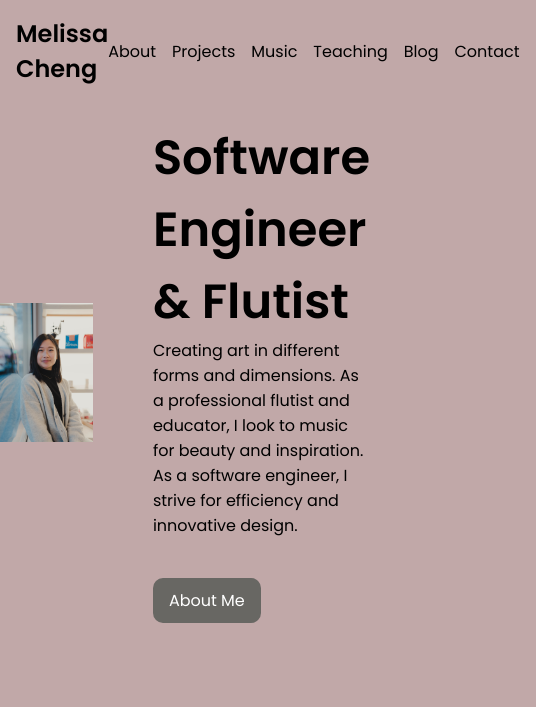
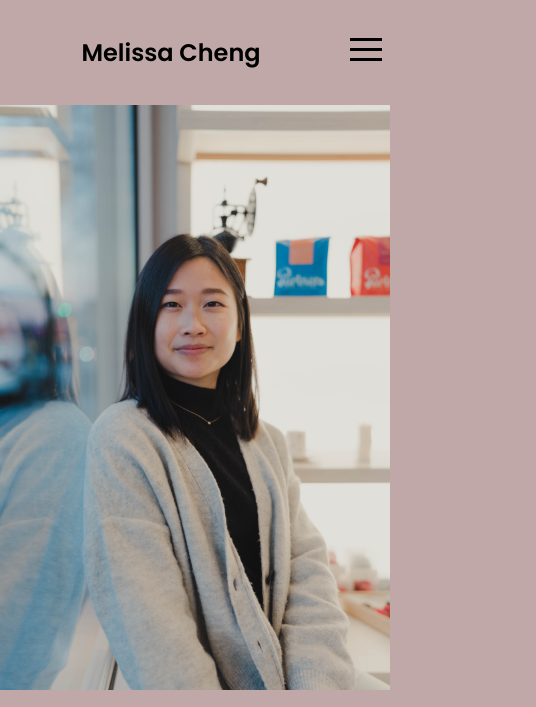
Before and after one commit to melissaAcheng/melissa-cheng-portfolio, a Gatsby site: page / in a window 390 px wide. Shown: the top 707 px of the page, 536 px wide, since content can reach past the window. Built offline with nearby package versions, Linux system fonts and the light colour scheme; Gatsby itself is replaced by a stand-in of ours.

Commit message:
responsive tablet and mobile layout for home page and hamburger menu

```diff
--- a/package.json
+++ b/package.json
@@ -29,6 +29,7 @@
     "gatsby-transformer-remark": "^5.17.0",
     "gatsby-transformer-sharp": "^4.17.0",
     "gatsby-transformer-sqip": "^4.4.0",
+    "hamburger-react": "^2.5.0",
     "react": "^17.0.1",
     "react-dom": "^17.0.1"
   }
--- a/src/components/Navbar.js
+++ b/src/components/Navbar.js
@@ -1,7 +1,9 @@
-import React from "react";
+import React, { useState } from "react";
 import { Link, useStaticQuery, graphql } from "gatsby";
+import Hamburger from "hamburger-react";
 
 const Navbar = ({ pageTitle, children }) => {
+  const [navbarOpen, setNavbarOpen] = useState(false);
   const data = useStaticQuery(graphql`
     query {
       site {
@@ -13,11 +15,15 @@
   `);
   return (
     <nav>
+      <div className="navHeader">
         <h1>
           <Link to="/">{data.site.siteMetadata.title}</Link>
         </h1>
-      <div>
-        <ul>
+        <div className="navMenu">
+          <Hamburger direction="left" toggled={navbarOpen} toggle={setNavbarOpen} />
+        </div>
+      </div>
+      <ul className={`${navbarOpen ? "showMenu" : ""}`}>
         <li>
           <Link to="/about">About</Link>
         </li>
@@ -37,7 +43,6 @@
           <Link to="/contact">Contact</Link>
         </li>
       </ul>
-      </div>
     </nav>
   );
 };
--- a/src/components/layout.js
+++ b/src/components/layout.js
@@ -16,6 +16,7 @@
   `);
   return (
     <div className="layout">
+      <meta name="viewport" content="width=device-width"></meta>
       <title>
         {pageTitle} | {data.site.siteMetadata.title}
       </title>
--- a/src/styles/home.module.css
+++ b/src/styles/home.module.css
@@ -56,3 +56,18 @@
   color: black;
   background-color: white;
 }
+
+/* MEDIA QUERIES */
+
+/* tablets */
+@media screen and (max-width: 700px) {
+  .header {
+    display: block;
+    /* width: 100%; */
+  }
+}
+
+@media screen and (max-width: 480px) {
+
+
+}
--- a/src/styles/layout.css
+++ b/src/styles/layout.css
@@ -26,7 +26,7 @@
 
 /* LAYOUT AND NAV */
 .layout {
-  max-width: 1200px;
+  /* max-width: 1200px; */
   position: relative;
   min-height: 100vh;
   margin: 0 auto;
@@ -53,6 +53,13 @@
   color: whitesmoke;
 }
 
+.navMenu {
+  /* border: 2px solid red; */
+  display: none;
+}
+
+/* Page Content */
+
 main {
   padding-bottom: 10rem;
 }
@@ -72,7 +79,6 @@
   display: flex;
   align-items: center;
   justify-content: center;
-  /* border: 2px solid blue; */
 }
 
 footer p {
@@ -90,3 +96,62 @@
 footer li {
   margin: auto 10px;
 }
+
+@media screen and (max-width: 700px) {
+  nav {
+    display: initial;
+  }
+
+  nav ul {
+    margin: 0;
+    padding: 0;
+    justify-content: space-evenly;
+  }
+
+  nav h1 {
+    display: flex;
+    justify-content: center;
+    margin: 10px auto;
+  }
+
+}
+
+@media screen and (max-width: 480px) {
+
+  nav h1 {
+    /* justify-content: left; */
+    /* padding-left: 1rem; */
+  }
+
+  footer p {
+    text-align: center;
+  }
+
+  .navMenu {
+    display: block;
+  }
+
+  nav ul {
+    overflow: hidden;
+    background: #9f9f9f;
+    display: list-item;
+    text-align: right;
+    height: 0;
+  }
+
+  nav ul li{
+    display: block;
+    padding: 10px;
+    margin: 0;
+    font-size: 1.5rem;
+  }
+
+  nav ul.showMenu {
+    height: auto;
+  }
+
+  .navHeader {
+    display: flex;
+    justify-content: space-between;
+  }
+}
```
Also changed, not shown: 1 other file. Lines whose indentation alone changed are shown as unchanged.
